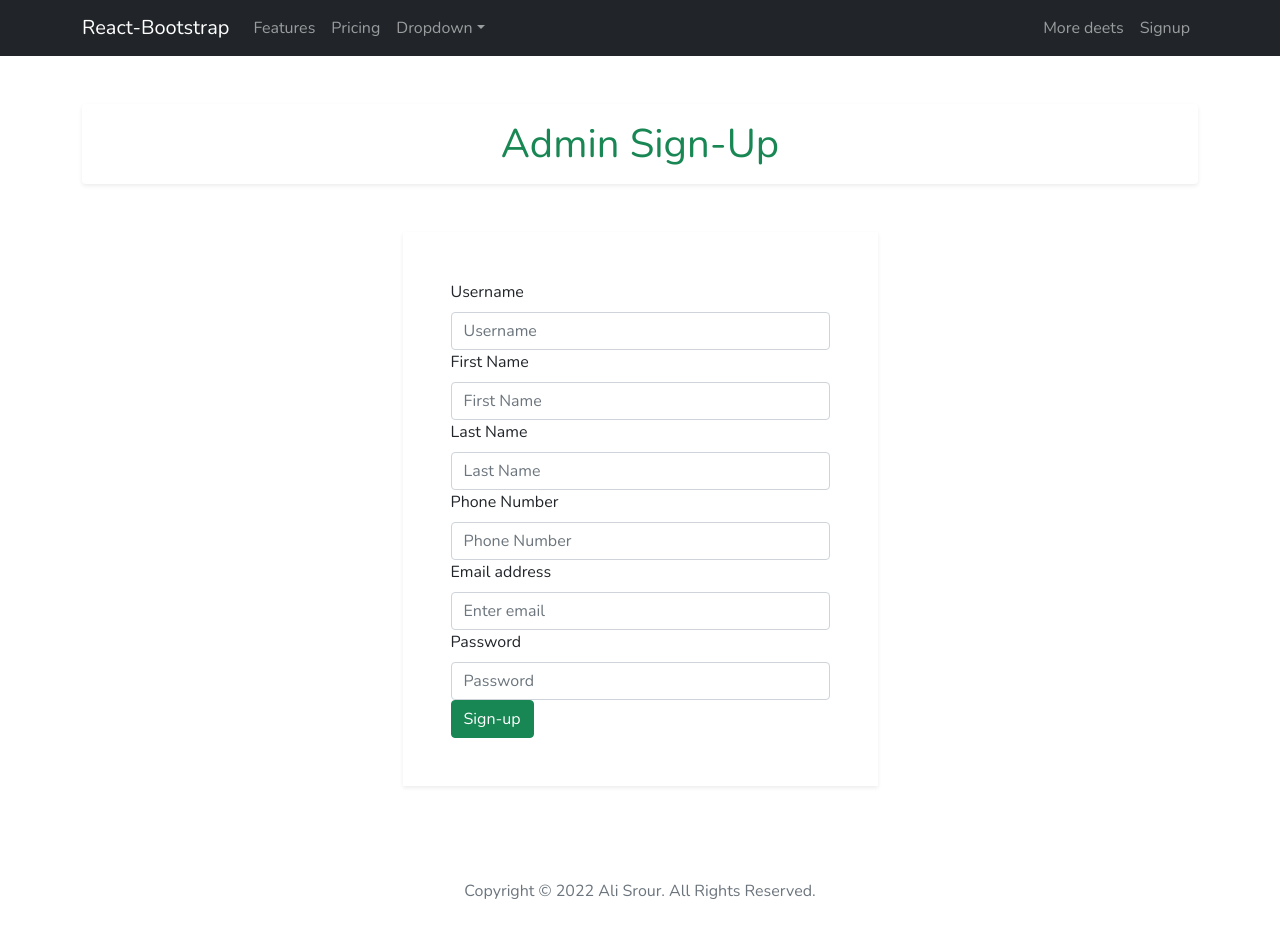
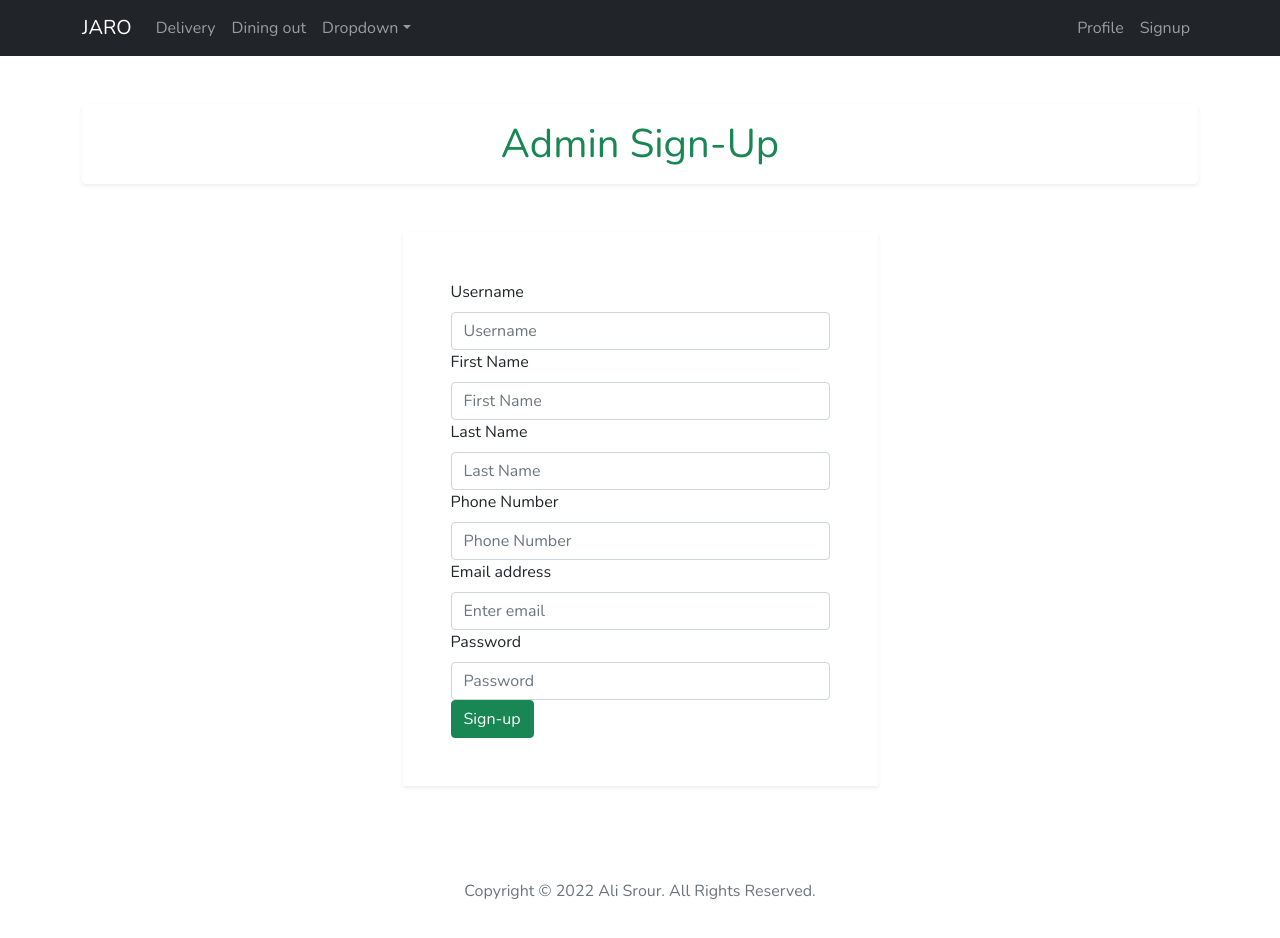
Before and after one commit to omarkar101/DietCentersAggregator, a React (Create React App) app in the folder frontend/: page /signup in a window 1280 px wide. Shown: the top 938 px of the page. Built offline with nearby package versions, Linux system fonts and the light colour scheme.

Commit message:
Update App.js

```diff
--- a/frontend/src/App.js
+++ b/frontend/src/App.js
@@ -14,12 +14,12 @@ const App = () => {
     <>
       <Navbar collapseOnSelect expand="lg" bg="dark" variant="dark">
         <Container>
-          <Navbar.Brand as={Link} to="/">React-Bootstrap</Navbar.Brand>
+          <Navbar.Brand as={Link} to="/home">JARO</Navbar.Brand>
           <Navbar.Toggle aria-controls="responsive-navbar-nav" />
           <Navbar.Collapse id="responsive-navbar-nav">
             <Nav className="me-auto">
-              <Nav.Link as={Link} to="/">Features</Nav.Link>
-              <Nav.Link as={Link} to="/">Pricing</Nav.Link>
+              <Nav.Link as={Link} to="/delivery">Delivery</Nav.Link>
+              <Nav.Link as={Link} to="/">Dining out</Nav.Link>
               <NavDropdown title="Dropdown" id="collasible-nav-dropdown">
                 <NavDropdown.Item as={Link} to="/">Action</NavDropdown.Item>
                 <NavDropdown.Item as={Link} to="/">Another action</NavDropdown.Item>
@@ -29,7 +29,7 @@ const App = () => {
               </NavDropdown>
             </Nav>
             <Nav>
-              <Nav.Link as={Link} to="/">More deets</Nav.Link>
+              <Nav.Link as={Link} to="/">Profile</Nav.Link>
               <Nav.Link eventKey={2} as={Link} to="/signup">
                 Signup
               </Nav.Link>
@@ -40,6 +40,7 @@ const App = () => {
       <div>
         <Routes>
           <Route path="/signup" element={<SignUp />} />
+          <Route path="/home" element={<HomePage />} />
         </Routes>
       </div>
     </>
```
